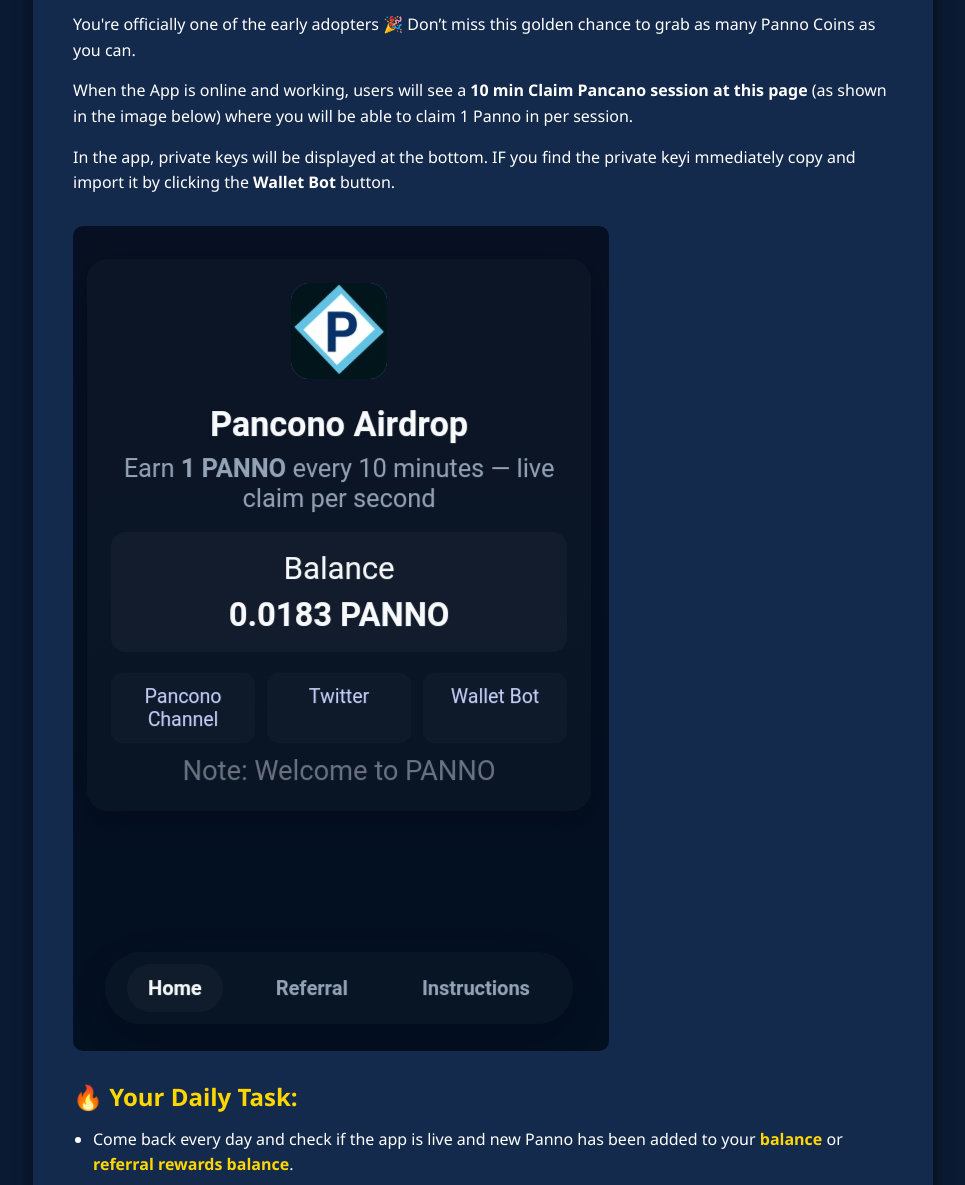
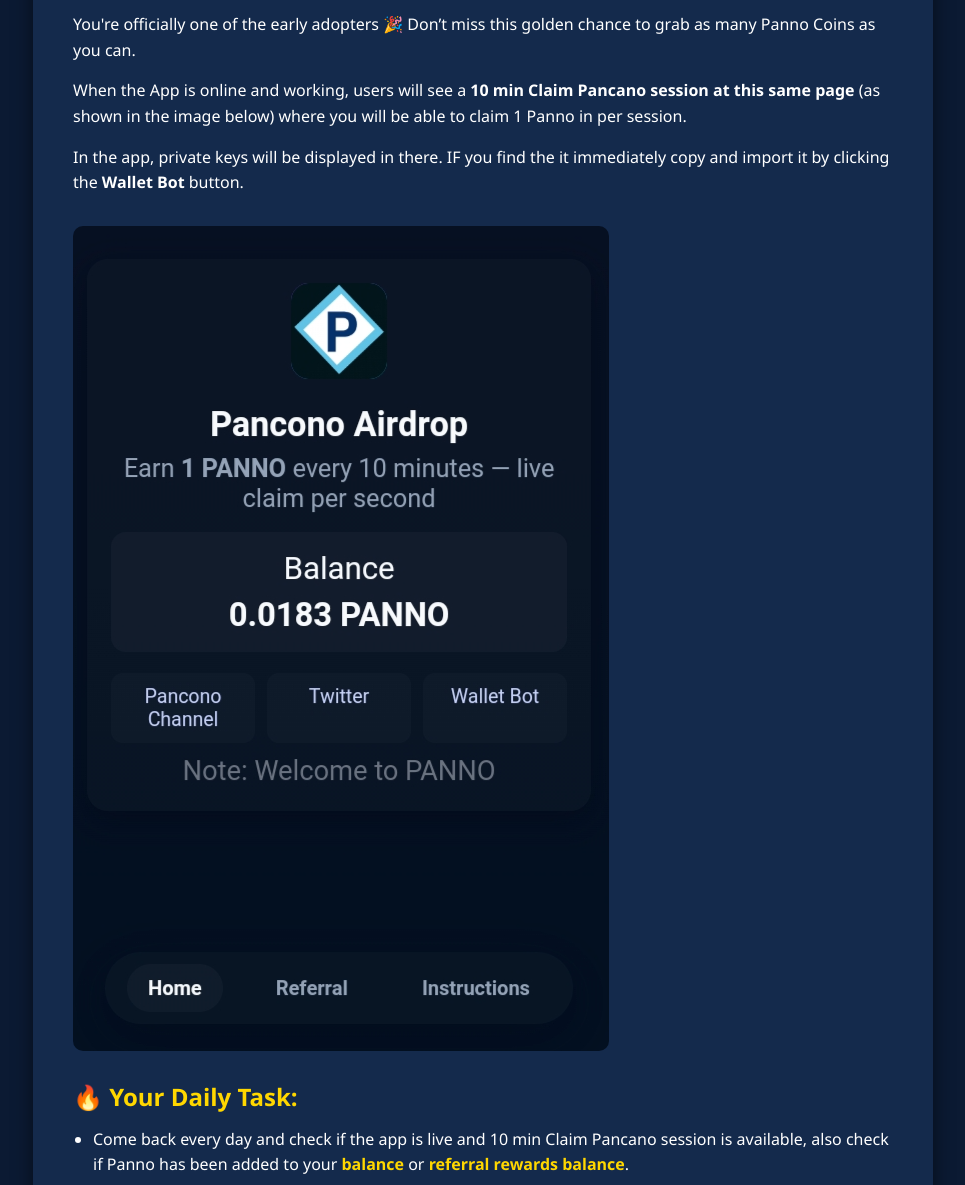
Before and after one commit to ChaserOd/Pancono-Site, a plain HTML site: page index.html in a window 1280 px wide. Shown: the part 104-1289 px from the top of the page, without its empty margins (157-1122 px from the left). Drawn offline with Linux system fonts and the light colour scheme.

Commit message:
Revise instructions for Claim Pancano session
Updated text for clarity and corrected grammar in the instructions regarding the Claim Pancano session and private key handling.

```diff
--- a/index.html
+++ b/index.html
@@ -107,8 +107,8 @@
 
 
 
-    <p>When the App is online and working, users will see a <strong>10 min Claim Pancano session at this page</strong> (as shown in the image below) where you will be able to claim 1 Panno in per session.</p>
-    <p>In the app, private keys will be displayed at the bottom. IF you find the private keyi mmediately copy and import it by clicking the <strong>Wallet Bot</strong> button.</p>
+    <p>When the App is online and working, users will see a <strong>10 min Claim Pancano session at this same page</strong> (as shown in the image below) where you will be able to claim 1 Panno in per session.</p>
+    <p>In the app, private keys will be displayed in there. IF you find the it immediately copy and import it by clicking the <strong>Wallet Bot</strong> button.</p>
 
     <!-- How it Works image -->
     <img src="images/pancono_image.png" alt="How it Works Illustration" style="max-width:100%; margin-top:15px; border-radius:10px;">
@@ -117,7 +117,7 @@
 
     <h2>🔥 Your Daily Task:</h2>
     <ul>
-      <li>Come back every day and check if the app is live and new Panno has been added to your <span class="highlight">balance</span> or <span class="highlight">referral rewards balance</span>.</li>
+      <li>Come back every day and check if the app is live and 10 min Claim Pancano session is available, also check if Panno has been added to your <span class="highlight">balance</span> or <span class="highlight">referral rewards balance</span>.</li>
       <li>Get your invite friend link from app or wallet bot. Earn 10 panno on referring each friends. Invite atleast two friends to get eligible for airdrop. Make sure whenever the app is live for 10 min claim session that time share your referal links at social media to get maximum referral earnings. </li>
     </ul>
 
```
